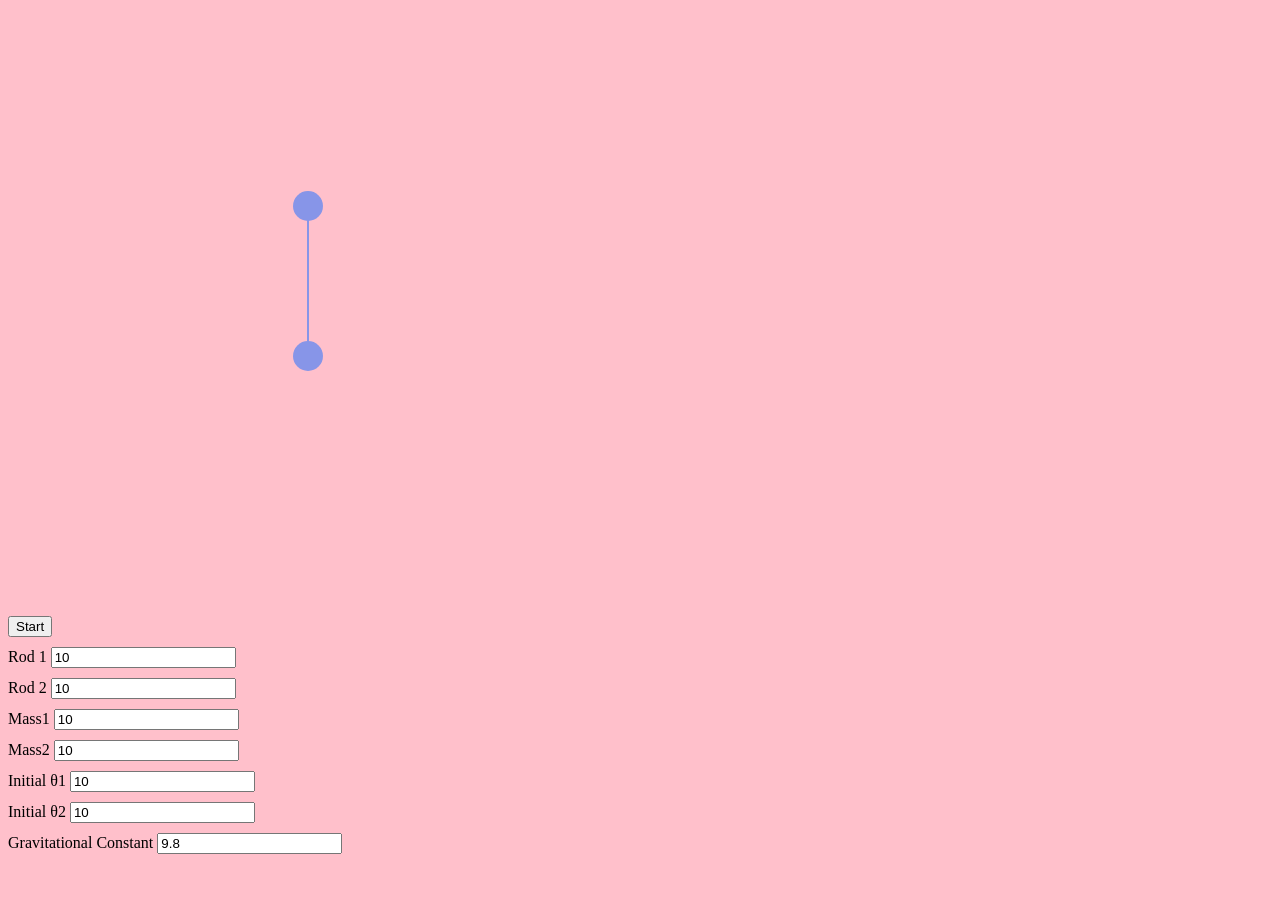
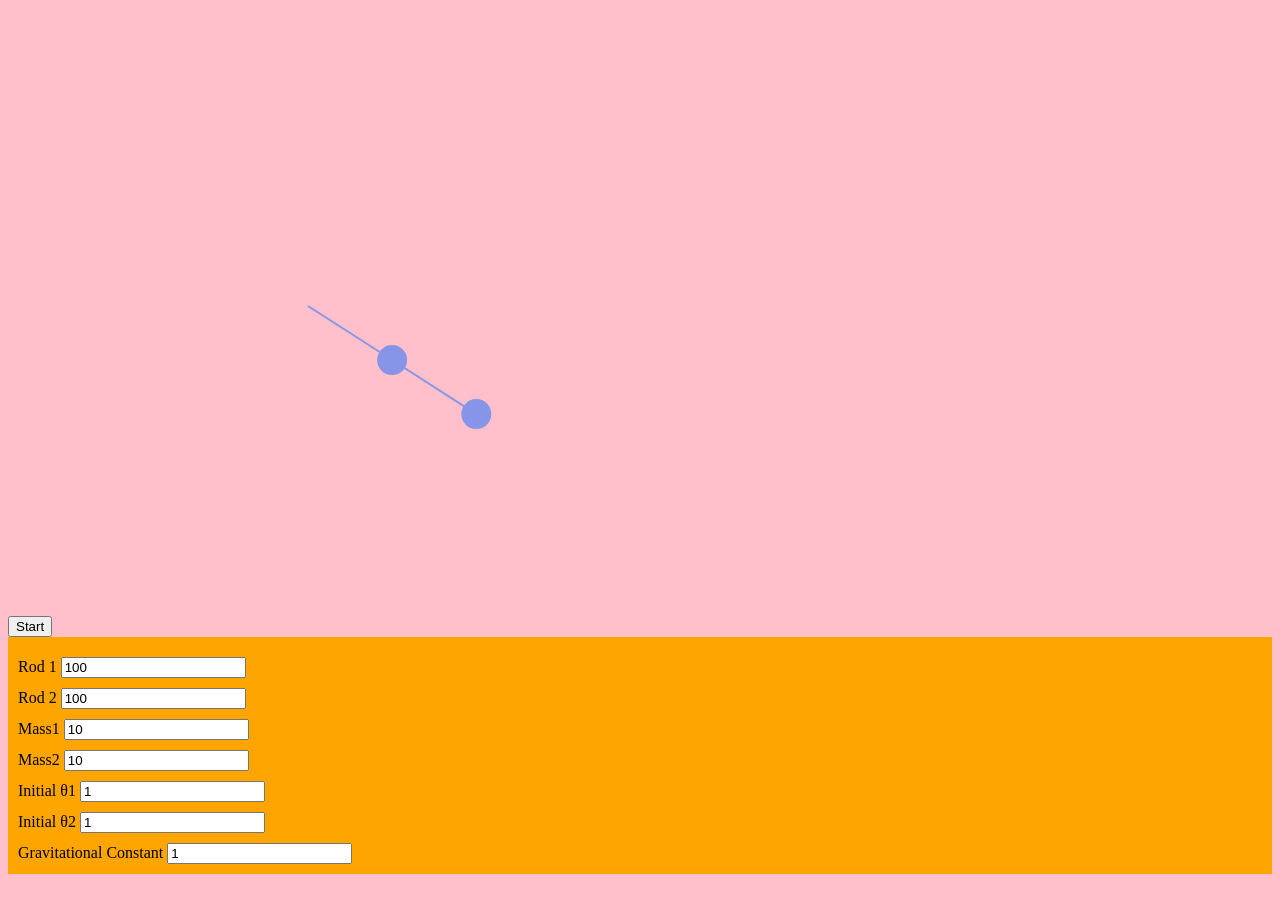
Before and after one commit to richardswei/double-pendulum-simulation, a plain HTML site: page double_pendulum.html in a window 1280 px wide. Shown: the part 60-960 px from the top of the page. Before the commit the page ends 922 px from the top, so only its background shows below. Drawn offline with nearby package versions, Linux system fonts and the light colour scheme.

Commit message:
add working customizable inputs

```diff
--- a/double_pendulum.html
+++ b/double_pendulum.html
@@ -6,13 +6,20 @@
 	<title>Double Pendulum Simulation</title>
 	<style type="text/css">
 		body {
-			background-color: pink;
+			/*background: url(vaporwave_bckgrnd.jpg);*/
+			background-size: /*contain*/;
+			background-position: center;
+			background-color: pink
 		}
 		h1 {
-			color: #94D0FF;
+			color: orange;
 		}
 		input {
 			margin-top: 10px;
+		}
+		.inputs {
+			background-color: orange;
+			padding: 10px;
 		}
 
 	</style>
@@ -21,30 +28,32 @@
 		<h1>Double Pendulum Simulation</h1>
 		<div id="double_pendulum"></div>
 		<input type="button" id="simulate" value="Start">
-		<script src="double_pendulum.js"></script>
+		<div class='inputs'>
 
-		<br>
 			<label for="L1">Rod 1</label>
-		<input type="number" name="L1" value="10">
+			<input id="l1" type="number" name="L1" value="100">
 			<br>
 			<label for="L2">Rod 2</label>
-		<input type="number" name="L2" value="10">
+			<input id="l2" type="number" name="L2" value="100">
 			<br>
 			<label for="mass1">Mass1</label>
-		<input type="number" name="mass1" value="10">
+			<input id="mass1" type="number" name="mass1" value="10">
 			<br>
 			<label for="mass2">Mass2</label>
-		<input type="number" name="mass2" value="10">
+			<input id="mass2" type="number" name="mass2" value="10">
 			<br>
 			<label for="Initial_theta1">Initial θ1</label>
-		<input type="number" name="Initial_theta1" value="10">
+			<input id="initial_theta1" type="number" name="Initial_theta1" value="1">
 			<br>
 			<label for="Initial_theta2">Initial θ2</label>
-		<input type="number" name="Initial_theta2" value="10">
+			<input id="initial_theta2" type="number" name="Initial_theta2" value="1">
 			<br>
 			<label for="grav">Gravitational Constant</label>
-		<input type="number" name="grav" value="9.8">
+			<input id="grav" type="number" name="grav" value="1">
 
+		</div>
+		<script src="double_pendulum.js"></script>
+		<br>
 
 	</body>
 </html>
--- a/double_pendulum.js
+++ b/double_pendulum.js
@@ -5,16 +5,16 @@
 	*/
 var simulationOn = false;
 // CONSTANTS
-var m1 = 100; // mass1
-var m2 = 100;	// mass2
-var timeStep = 1;
-var g = 9.8; // gravitational constant
+var m1 = parseFloat(document.getElementById('mass1').value); // mass1
+var m2 = parseFloat(document.getElementById('mass2').value);	// mass2
+var timestep = 60;
+var g = parseFloat(document.getElementById('grav').value) // gravitational constant
 
 // POSITIONS
-var r1 = 50;	// length of the pendulum
-var r2 = 150;	// length of the pendulum
-var theta1 = 0; // initial angular pos (in rads) of the pendulum relative to lower vertical
-var theta2 = Math.PI-.00001;
+var r1 = parseFloat(document.getElementById('l1').value);	// length of the pendulum
+var r2 = parseFloat(document.getElementById('l2').value);	// length of the pendulum
+var theta1 = parseFloat(document.getElementById('initial_theta1').value); // initial angular pos (in rads) of the pendulum relative to lower vertical
+var theta2 = parseFloat(document.getElementById('initial_theta2').value);
 var x1 = r1*Math.sin(theta1);
 var y1 = r1*Math.cos(theta1);
 var x2 = x1 + r2*Math.sin(theta2);
@@ -139,7 +139,7 @@ function startSimulation(){
     simulate.addEventListener("click", stopSimulation);
     interval = setInterval(function() {
     	step();
-    }, 75);
+    }, 1000/timestep);
     simulate.value = "Stop";
 }
 
```
Lines whose indentation alone changed are shown as unchanged.
